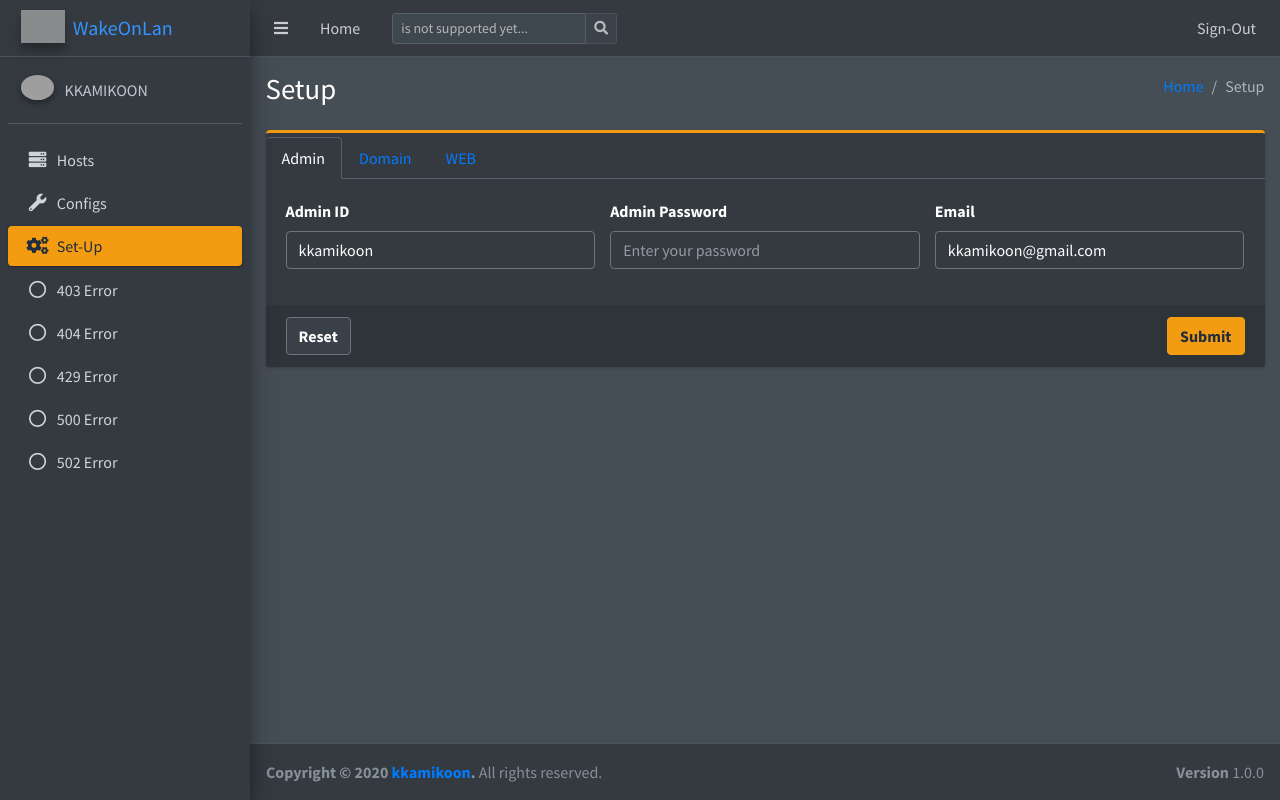
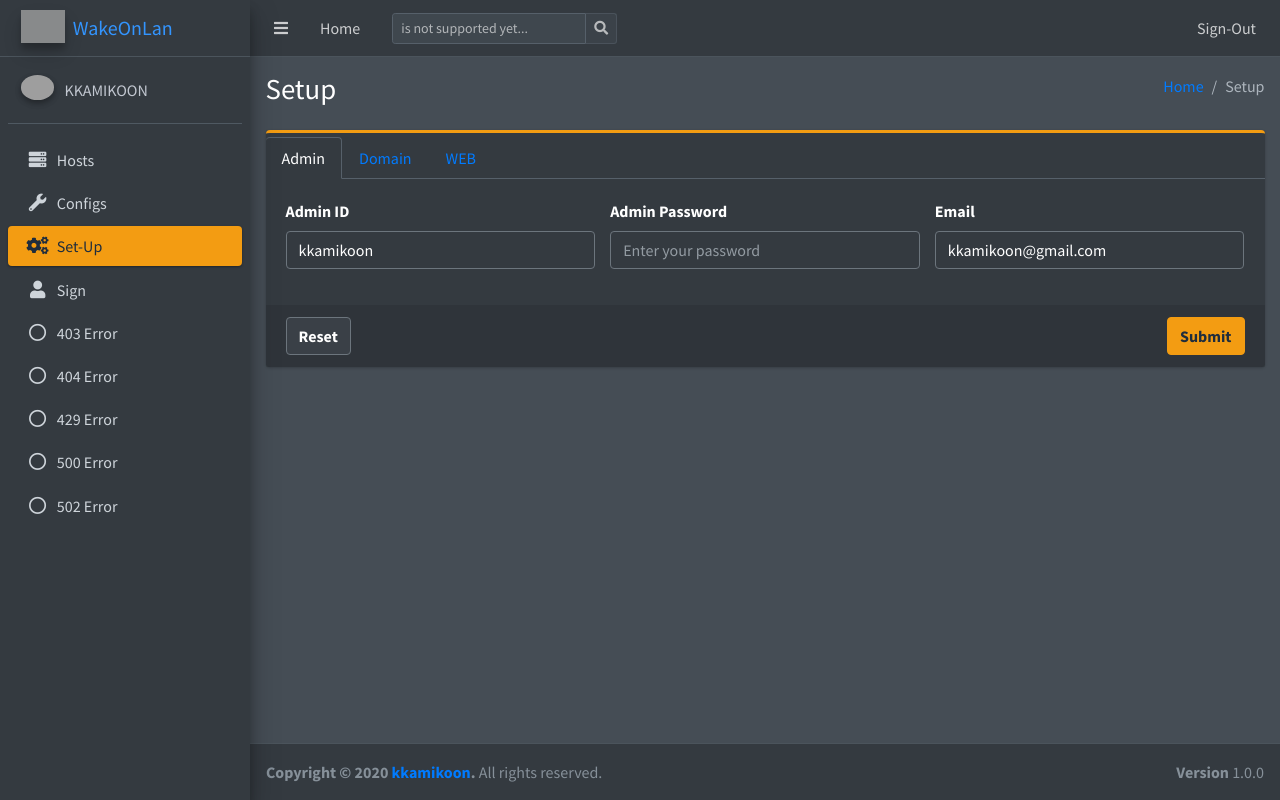
Before and after one commit to kkamikoon/wol-flask, a Flask app: page /admin/setup in a window 1280 px wide. Run offline with Flask 2, Linux system fonts and the light colour scheme; data that the repository does not hold is empty; parts of the project's set-up code (start-up, migrations or seed data) failed here and were passed over; some libraries are stand-ins or nearby versions; grey boxes are pictures that could not be loaded.

Commit message:
edit layout

```diff
--- a/app/templates/admin/main/layout.html
+++ b/app/templates/admin/main/layout.html
@@ -146,7 +146,15 @@
               </a>
             </li>
             <li class="nav-item">
-              <a href="/admin/403" class="nav-link {%if current_endpoint() in ['admin.handler_forbidden']%}active{% endif %}">
+              <a href="/admin/sign" class="nav-link">
+                <i class="nav-icon fa fa-user"></i>
+                <p>
+                  Sign
+                </p>
+              </a>
+            </li>
+            <li class="nav-item">
+              <a href="/admin/403" class="nav-link">
                 <i class="nav-icon far fa-circle"></i>
                 <p>
                   403 Error
@@ -154,7 +162,7 @@
               </a>
             </li>
             <li class="nav-item">
-              <a href="/admin/404" class="nav-link {%if current_endpoint() in ['admin.handler_page_not_found']%}active{% endif %}">
+              <a href="/admin/404" class="nav-link">
                 <i class="nav-icon far fa-circle"></i>
                 <p>
                   404 Error
@@ -162,7 +170,7 @@
               </a>
             </li>
             <li class="nav-item">
-              <a href="/admin/429" class="nav-link {%if current_endpoint() in ['admin.handler_too_many_requests']%}active{% endif %}">
+              <a href="/admin/429" class="nav-link">
                 <i class="nav-icon far fa-circle"></i>
                 <p>
                   429 Error
@@ -170,7 +178,7 @@
               </a>
             </li>
             <li class="nav-item">
-              <a href="/admin/500" class="nav-link {%if current_endpoint() in ['admin.handler_general_error']%}active{% endif %}">
+              <a href="/admin/500" class="nav-link">
                 <i class="nav-icon far fa-circle"></i>
                 <p>
                   500 Error
```
